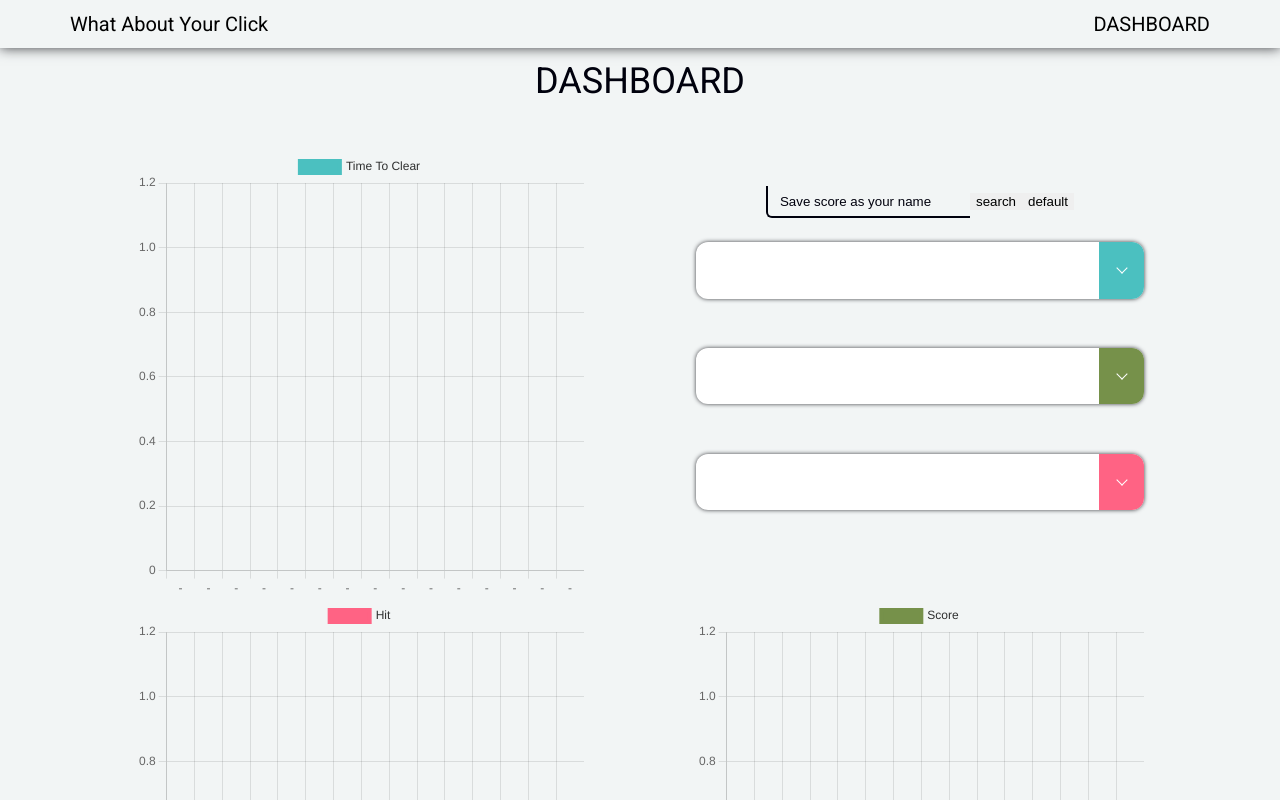
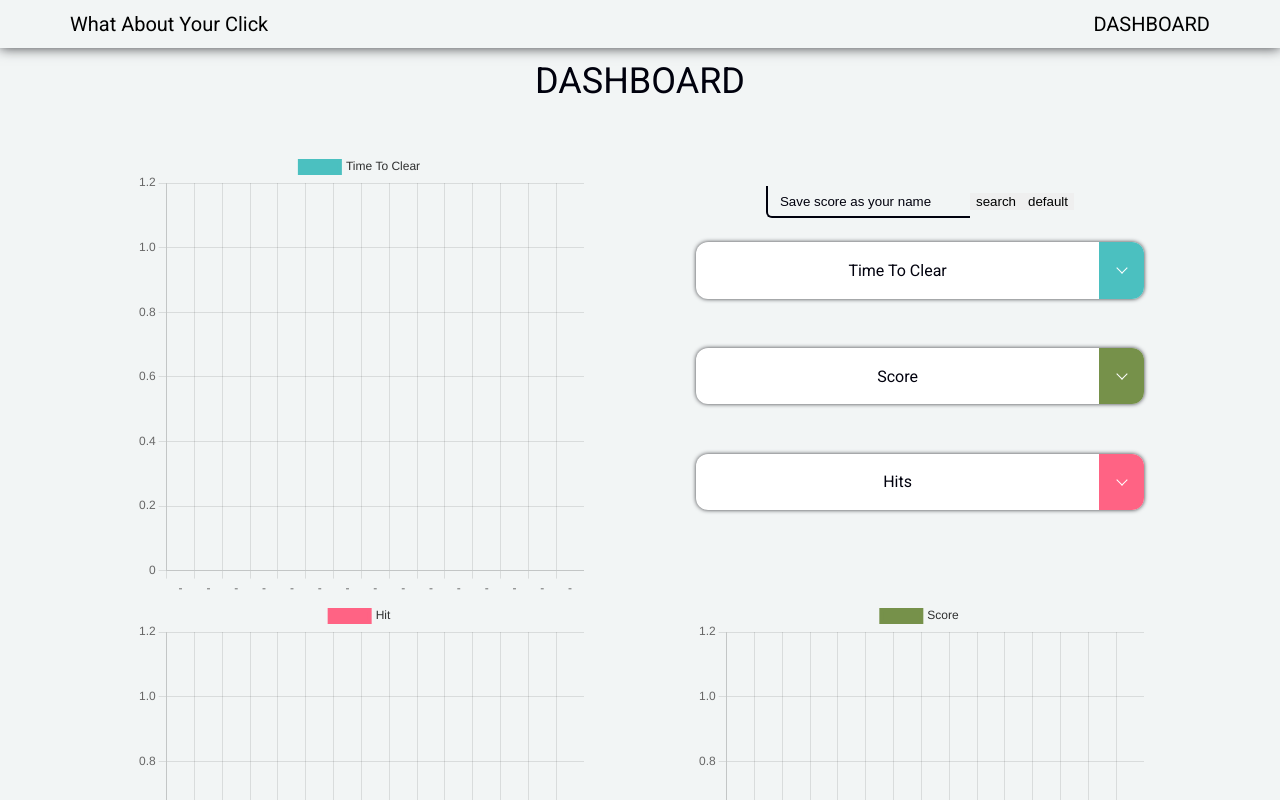
Before and after one commit to tjdwp0211/shooting-game, a Next.js app: page /board in a window 1280 px wide. Shown: the top 800 px of the page. Built offline with nearby package versions, Linux system fonts and the light colour scheme.

Commit message:
style: SelectBox Placeholde #34
- Add placeholder in SelectBox Component

```diff
--- a/src/components/selectBox/SelectBox.tsx
+++ b/src/components/selectBox/SelectBox.tsx
@@ -1,8 +1,10 @@
 import React from "react";
 import styled from "@emotion/styled";
 import { ArrowButton, Options } from "./elements";
-import { gray } from "../../style/palette/palette";
+import { black, gray } from "../../style/palette/palette";
 import { SelectBoxProps } from "../../type/components/selectBoxTypes";
+import Text from "../text/Text";
+import { regularFont } from "../../style/fonts/inedx";
 
 function SelectBox(props: SelectBoxProps) {
   const {
@@ -14,7 +16,12 @@ function SelectBox(props: SelectBoxProps) {
   } = props;
   return (
     <SelectBoxWrapper view={view}>
-      <Options options={options} view={view} mainColor={mainColor} />
+      <Text size={16} weight={regularFont}>
+        {placeholder}
+      </Text>
+      <OptionsWrapper view={view}>
+        <Options options={options} view={view} mainColor={mainColor} />
+      </OptionsWrapper>
       <ArrowButton
         view={view}
         mainColor={mainColor}
@@ -34,14 +41,34 @@ const SelectBoxWrapper = styled.div<{ view: boolean }>`
   background-color: white;
   box-shadow: 0px 0px 4px 0px ${props => !props.view && gray};
   position: relative;
-  border-radius: 12px;
+  border-radius: ${props => (props.view ? "12px 12px 12px 0px" : "12px")};
   & > p {
     width: 80%;
     height: 100%;
-    color: black;
+    margin: 0;
+    display: flex;
+    align-items: center;
+    justify-content: center;
+    padding-left: 10%;
+    color: ${black};
   }
 
   @media (max-width: 820px) {
     height: 50%;
+    & > p {
+      width: 80%;
+    }
+    @media (width < 640px) {
+      padding: 0;
+      & > p {
+        padding-top: 4px;
+      }
+    }
   }
 `;
+
+const OptionsWrapper = styled.div<{ view: boolean }>`
+  width: 100%;
+  height: 100%;
+  position: absolute;
+`;
```
